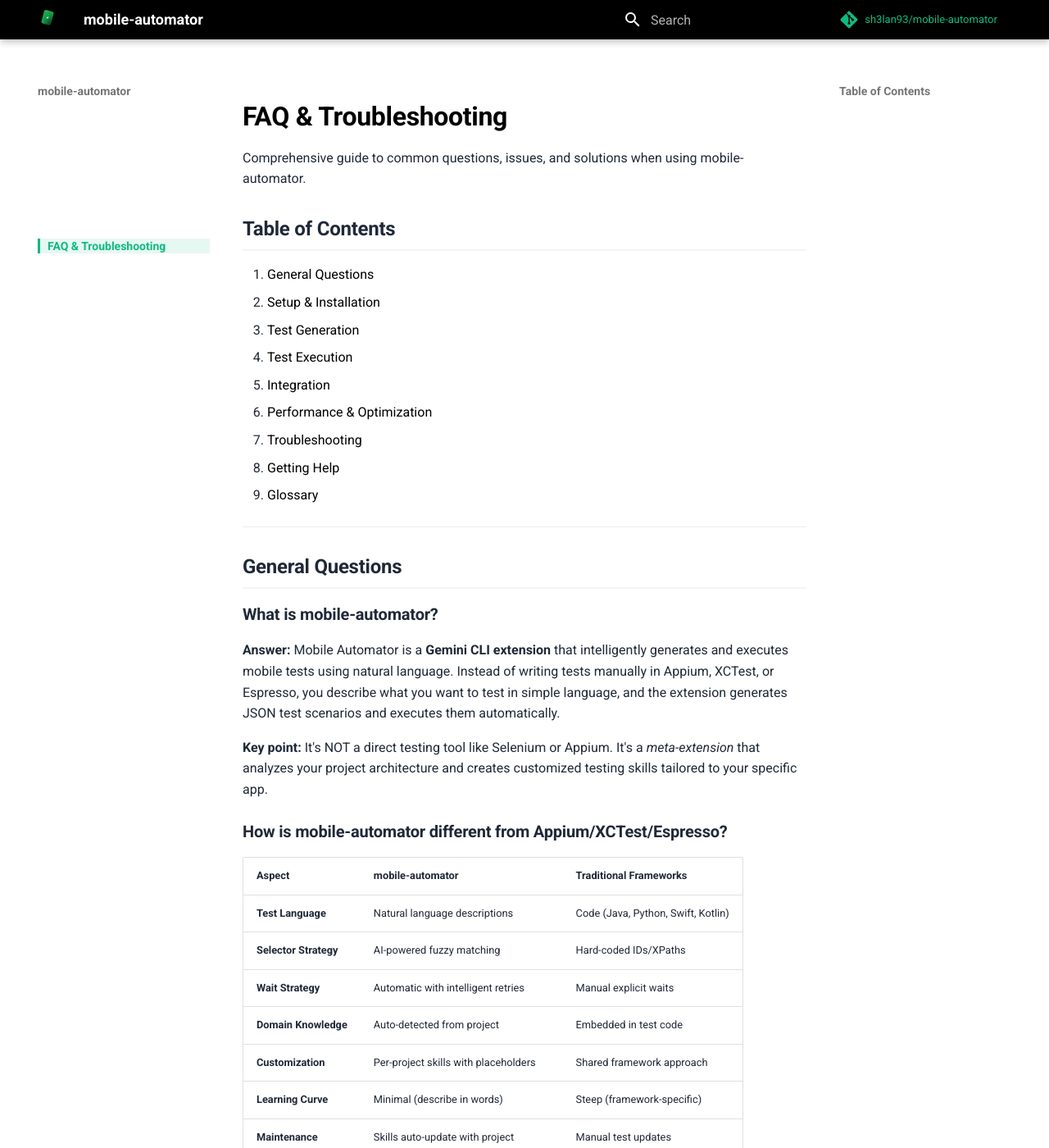
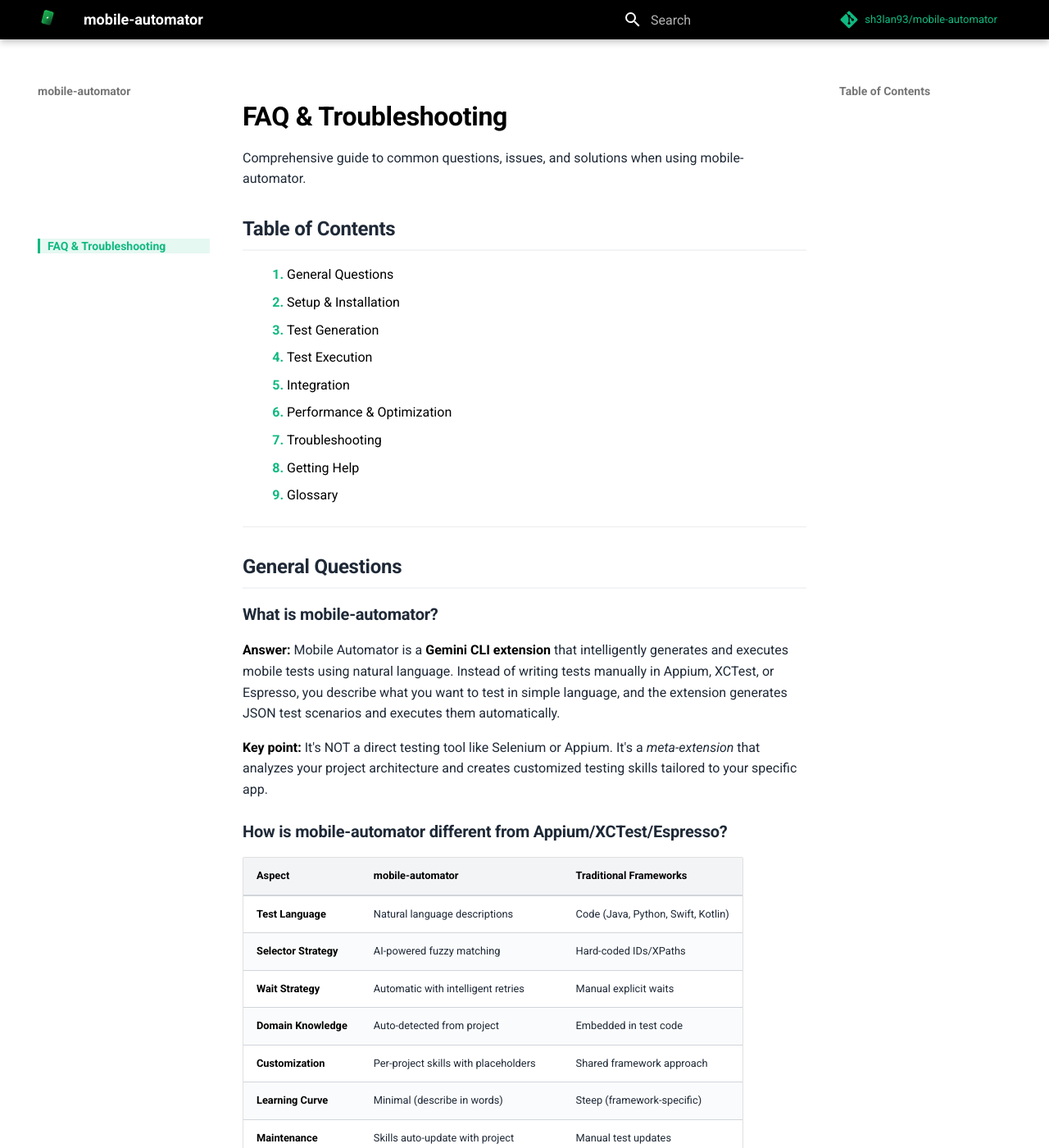
Before and after one commit to sh3lan93/mobile-automator, an MkDocs documentation site: the page built from docs/faq.md, in a window 1280 px wide and 1400 px high. Shown: the whole window at 82% size. Built offline with MkDocs 1.6.1 and Material for MkDocs 9.7.7, drawn with Linux system fonts in a browser that asks for light colours; comment, search, counter and statistics services are not loaded.

Commit message:
feat: style tables, lists, and emphasis
- Tables: light gray header, striped rows, hover effects
- Table cells have proper padding and borders
- Lists: green bullet/number colors with proper spacing
- Definition lists: bold terms with indented descriptions
- Strong/emphasis: bold text in black, italics in primary color

```diff
--- a/docs/stylesheets/extra.css
+++ b/docs/stylesheets/extra.css
@@ -121,6 +121,89 @@ a:active {
 .md-typeset .footnote {
   color: var(--text-secondary);
   font-size: 12px;
+}
+
+/* STRONG/EMPHASIS */
+.md-typeset strong {
+  color: var(--color-black);
+  font-weight: 600;
+}
+
+.md-typeset em {
+  color: var(--text-primary);
+  font-style: italic;
+}
+
+/* TABLES */
+.md-typeset table {
+  width: 100%;
+  border-collapse: collapse;
+  margin-bottom: var(--spacing-lg);
+  border: 1px solid var(--color-medium-gray);
+  border-radius: 6px;
+  overflow: hidden;
+}
+
+.md-typeset thead {
+  background-color: var(--color-light-gray);
+}
+
+.md-typeset th {
+  color: var(--color-black);
+  font-weight: 600;
+  padding: var(--spacing-md);
+  text-align: left;
+  border-bottom: 2px solid var(--color-medium-gray);
+}
+
+.md-typeset td {
+  padding: var(--spacing-md);
+  border-bottom: 1px solid var(--color-medium-gray);
+  color: var(--text-primary);
+}
+
+.md-typeset tr:hover {
+  background-color: var(--color-light-gray);
+}
+
+/* STRIPED TABLE ROWS */
+.md-typeset tbody tr:nth-child(even) {
+  background-color: #FAFBFC;
+}
+
+/* LISTS */
+.md-typeset ul,
+.md-typeset ol {
+  margin-bottom: var(--spacing-lg);
+  padding-left: var(--spacing-lg);
+}
+
+.md-typeset li {
+  margin-bottom: var(--spacing-sm);
+  color: var(--text-primary);
+  line-height: 1.6;
+}
+
+.md-typeset ul li::marker {
+  color: var(--color-green-500);
+}
+
+.md-typeset ol li::marker {
+  color: var(--color-green-500);
+  font-weight: 600;
+}
+
+/* DEFINITION LIST */
+.md-typeset dt {
+  font-weight: 600;
+  color: var(--color-black);
+  margin-top: var(--spacing-md);
+}
+
+.md-typeset dd {
+  margin-left: var(--spacing-lg);
+  color: var(--text-secondary);
+  margin-bottom: var(--spacing-sm);
 }
 
 /* PRIMARY BUTTON */
```
